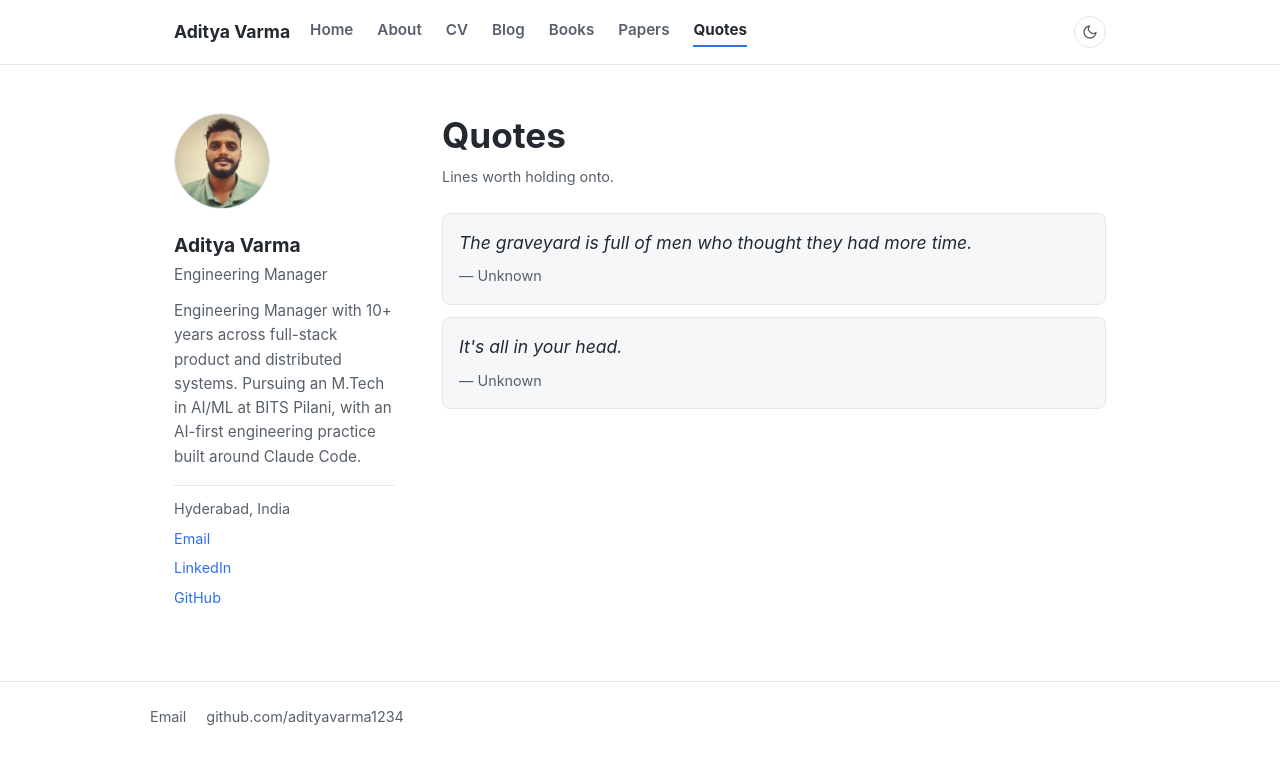
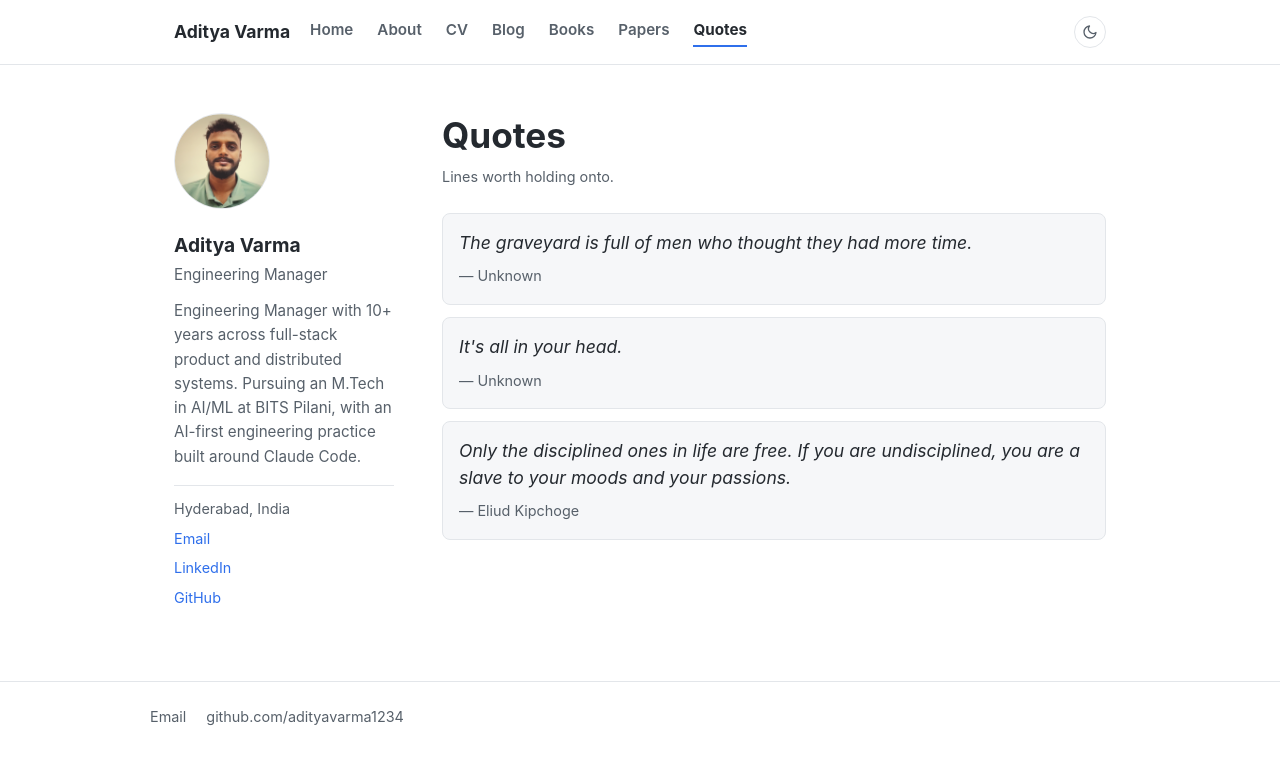
Before and after one commit to adityavarma1234/adityavarma1234.github.io, a Jekyll site: the page built from quotes/index.html, in a window 1280 px wide. Shown: the top 765 px of the page. Built offline with Jekyll 4.4.1, drawn with Linux system fonts in a browser that asks for light colours.

Commit message:
Add Eliud Kipchoge quote on discipline
Co-Authored-By: Claude Sonnet 5 <noreply@anthropic.com>

```diff
--- a/quotes/index.html
+++ b/quotes/index.html
@@ -14,4 +14,8 @@ title: Quotes
     <blockquote class="quote-text">It's all in your head.</blockquote>
     <p class="quote-author">&mdash; Unknown</p>
   </li>
+  <li class="quote-card">
+    <blockquote class="quote-text">Only the disciplined ones in life are free. If you are undisciplined, you are a slave to your moods and your passions.</blockquote>
+    <p class="quote-author">&mdash; Eliud Kipchoge</p>
+  </li>
 </ul>
```
